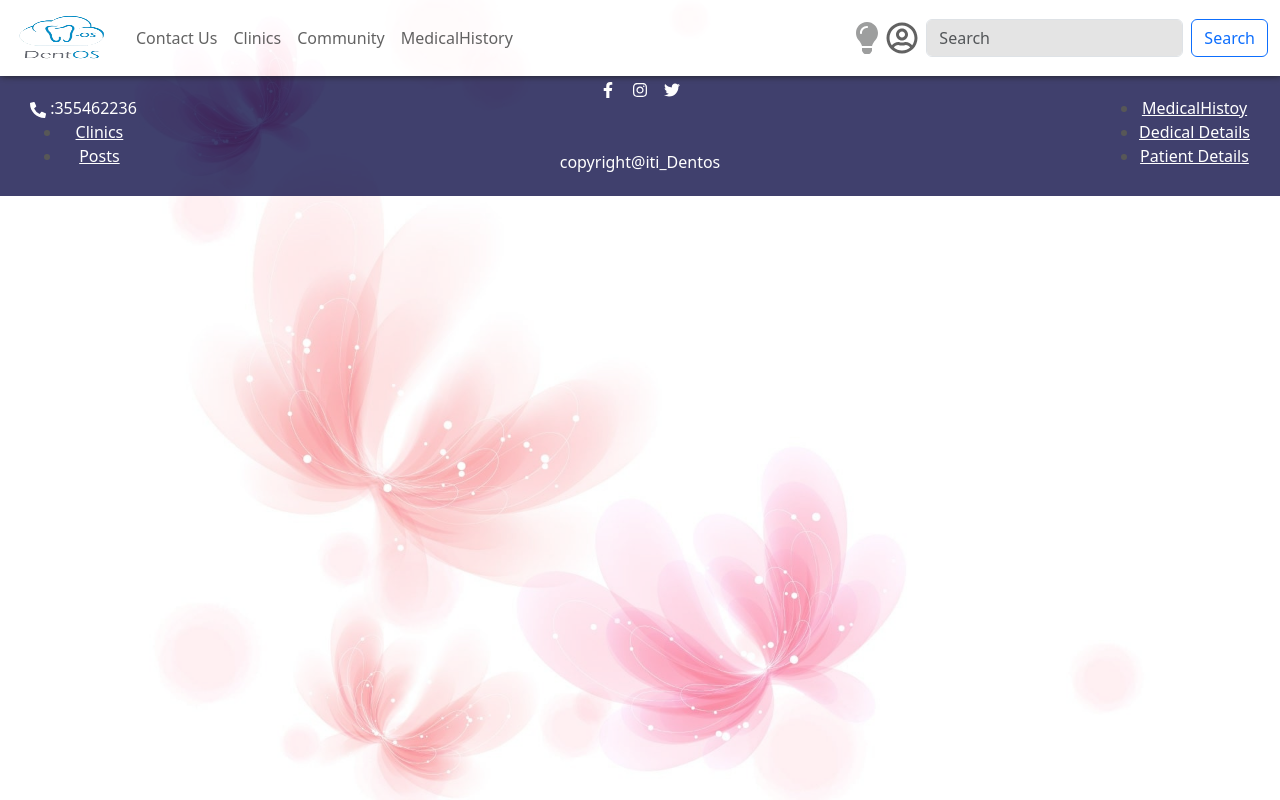
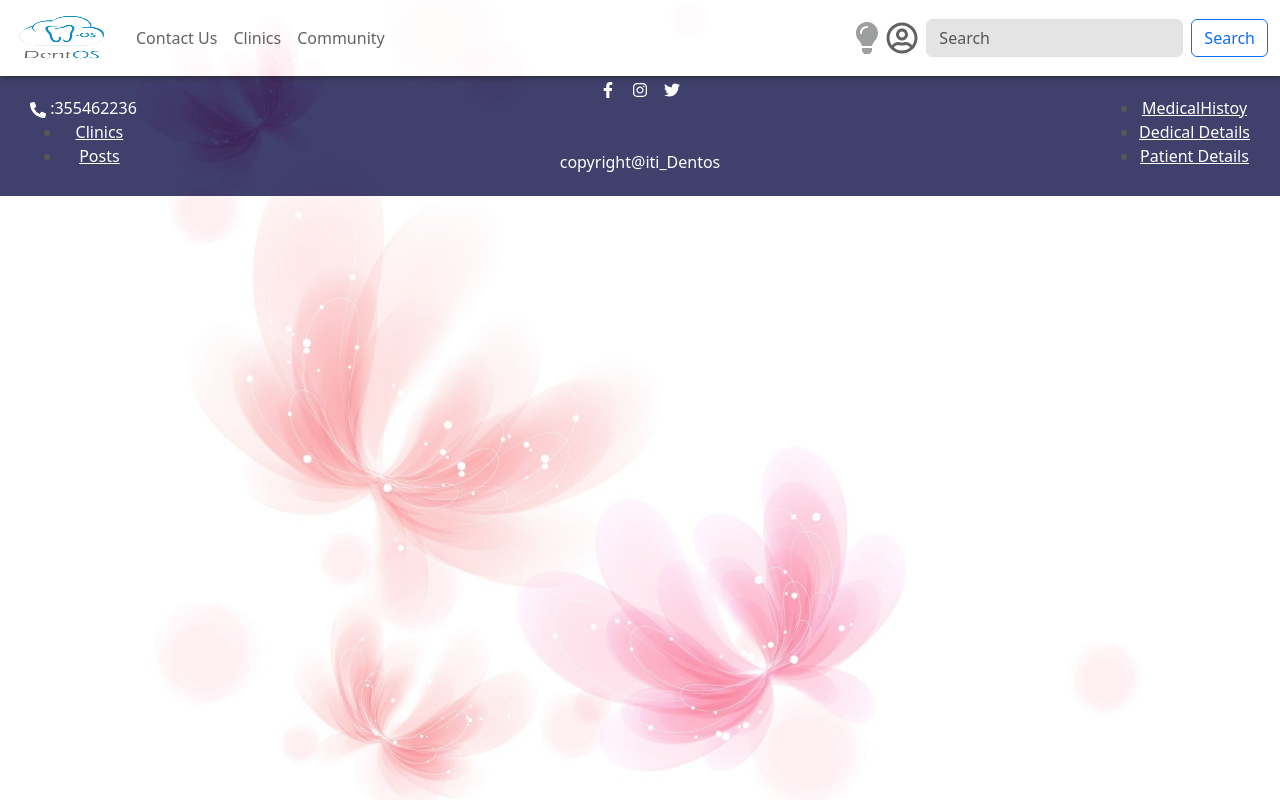
Before and after one commit to Isla-Nad/ITI-FinalProject, a React (Create React App) app: page /doctor/profile/1 in a window 1280 px wide. Built offline with nearby package versions, Linux system fonts and the light colour scheme.

Commit message:
appointment and medical history bug fix

```diff
--- a/src/components/Nav.js
+++ b/src/components/Nav.js
@@ -170,11 +170,13 @@ function Nav() {
                   Community
                 </Link>
               </li>
-              <li className="nav-item">
-                <Link className="nav-link" to="/medicalHistory">
-                  MedicalHistory
-                </Link>
-              </li>
+              {loggedInUser && loggedInUser.is_doctor && (
+                <li className="nav-item">
+                  <Link className="nav-link" to="/medicalHistory">
+                    MedicalHistory
+                  </Link>
+                </li>
+              )}
             </ul>
 
             <span className="btn-group fs-2 gap-1 mx-2">
--- a/src/pages/Profile/AppointmentPicker.js
+++ b/src/pages/Profile/AppointmentPicker.js
@@ -129,7 +129,7 @@ const AppointmentPicker = (props) => {
         console.log("book", response.data);
         dispatch(setSignal(!signal));
         setShowBookingModal(false);
-        sendEmail("islam", "ahmed", "fao", "islamnady95@gmail.com");
+        sendEmail(currentUser.first_name, props.profileData.first_name, `hello Dr. ${props.profileData.first_name}. ${currentUser.first_name} booked appointment on ${selectedAppointmentToBook.appointment_date} from ${selectedAppointmentToBook.start_time} to ${selectedAppointmentToBook.end_time}`, "islamnady95@gmail.com");
       })
       .catch((error) => {
         console.log(error.response.data.non_field_errors[0]);
--- a/src/pages/Profile/Profile.js
+++ b/src/pages/Profile/Profile.js
@@ -511,7 +511,7 @@ function Profile() {
                   <div id="Appointments" className="mt-5">
                     <h2 className="text-primary">Appointments</h2>
                     <hr />
-                    <AppointmentPicker id={id} doctor={id} />
+                    <AppointmentPicker profileData={profileData} id={id} doctor={id} />
                   </div>
                   <div id="Rate" className="mt-5">
                     <h2 className="text-primary">Ratings & Reviews</h2>
```
